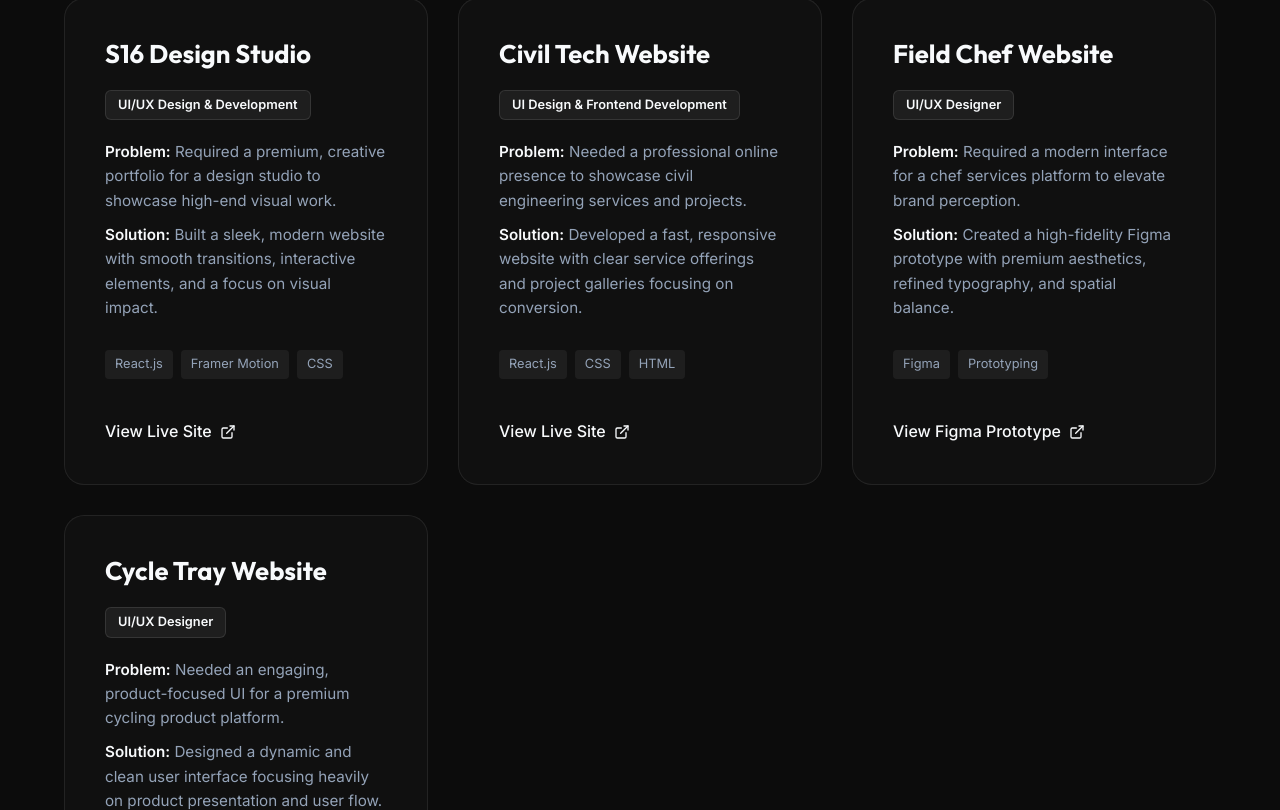
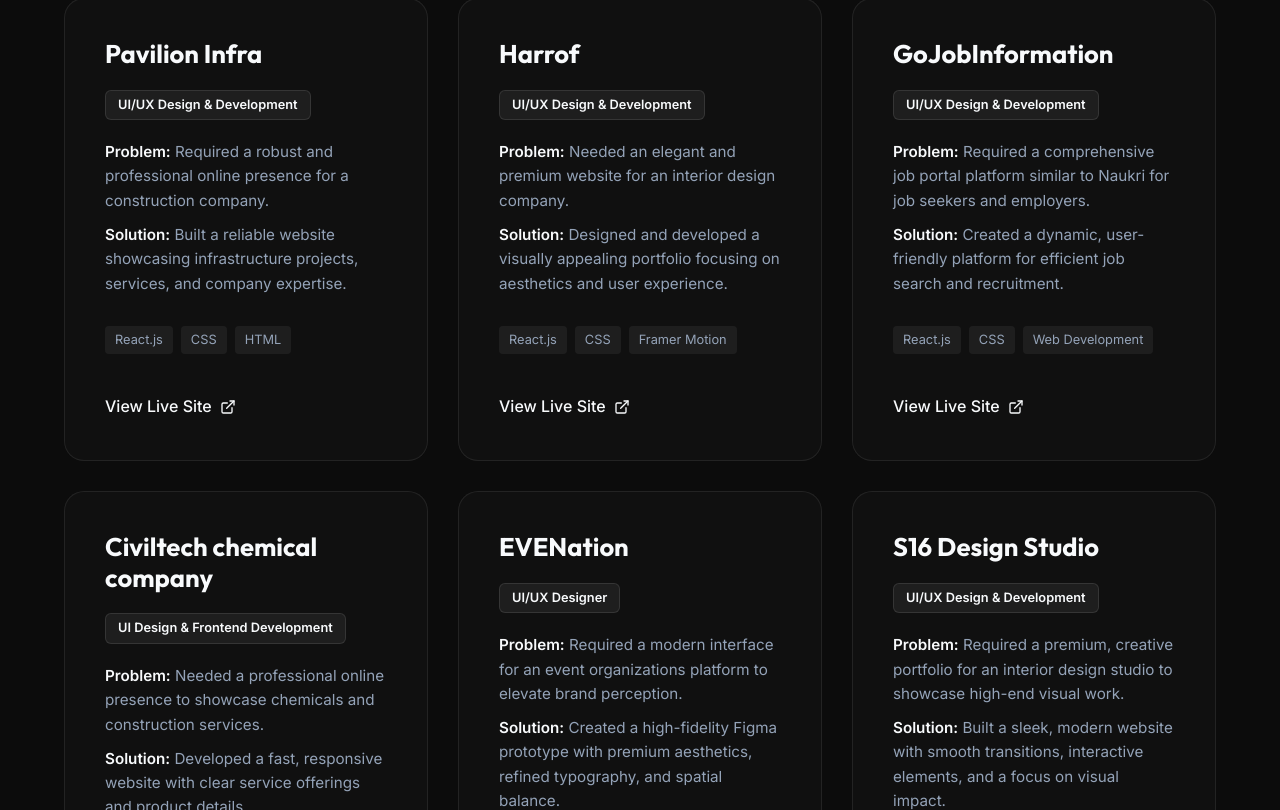
Before and after one commit to JabuPavan/Portfolio-Pavan, a React (Vite) app: page / in a window 1280 px wide. Shown: the part 3610-4420 px from the top of the page. Built offline with nearby package versions, Linux system fonts and the light colour scheme.

Commit message:
Update projects list and add P icon favicon

```diff
--- a/src/components/Projects.jsx
+++ b/src/components/Projects.jsx
@@ -3,37 +3,64 @@ import { ExternalLink } from 'lucide-react';
 
 const projects = [
   {
+    title: 'Pavilion Infra',
+    role: 'UI/UX Design & Development',
+    problem: 'Required a robust and professional online presence for a construction company.',
+    solution: 'Built a reliable website showcasing infrastructure projects, services, and company expertise.',
+    tech: ['React.js', 'CSS', 'HTML'],
+    link: 'https://pavilioninfra.com',
+    linkLabel: 'View Live Site',
+  },
+  {
+    title: 'Harrof',
+    role: 'UI/UX Design & Development',
+    problem: 'Needed an elegant and premium website for an interior design company.',
+    solution: 'Designed and developed a visually appealing portfolio focusing on aesthetics and user experience.',
+    tech: ['React.js', 'CSS', 'Framer Motion'],
+    link: 'https://harrof.com',
+    linkLabel: 'View Live Site',
+  },
+  {
+    title: 'GoJobInformation',
+    role: 'UI/UX Design & Development',
+    problem: 'Required a comprehensive job portal platform similar to Naukri for job seekers and employers.',
+    solution: 'Created a dynamic, user-friendly platform for efficient job search and recruitment.',
+    tech: ['React.js', 'CSS', 'Web Development'],
+    link: 'https://gojobinformation.com',
+    linkLabel: 'View Live Site',
+  },
+  {
+    title: 'Civiltech chemical company',
+    role: 'UI Design & Frontend Development',
+    problem: 'Needed a professional online presence to showcase chemicals and construction services.',
+    solution: 'Developed a fast, responsive website with clear service offerings and product details.',
+    tech: ['React.js', 'CSS', 'HTML'],
+    link: 'https://www.civiltechconchem.com',
+    linkLabel: 'View Live Site',
+  },
+  {
+    title: 'EVENation',
+    role: 'UI/UX Designer',
+    problem: 'Required a modern interface for an event organizations platform to elevate brand perception.',
+    solution: 'Created a high-fidelity Figma prototype with premium aesthetics, refined typography, and spatial balance.',
+    tech: ['Figma', 'Prototyping'],
+    link: 'https://field-chef-49336011.figma.site',
+    linkLabel: 'View Figma Prototype',
+  },
+  {
     title: 'S16 Design Studio',
     role: 'UI/UX Design & Development',
-    problem: 'Required a premium, creative portfolio for a design studio to showcase high-end visual work.',
+    problem: 'Required a premium, creative portfolio for an interior design studio to showcase high-end visual work.',
     solution: 'Built a sleek, modern website with smooth transitions, interactive elements, and a focus on visual impact.',
     tech: ['React.js', 'Framer Motion', 'CSS'],
     link: 'https://s16-design-studio.vercel.app',
     linkLabel: 'View Live Site',
   },
   {
-    title: 'Civil Tech Website',
-    role: 'UI Design & Frontend Development',
-    problem: 'Needed a professional online presence to showcase civil engineering services and projects.',
-    solution: 'Developed a fast, responsive website with clear service offerings and project galleries focusing on conversion.',
-    tech: ['React.js', 'CSS', 'HTML'],
-    link: 'https://www.civiltechconchem.com/',
-    linkLabel: 'View Live Site',
-  },
-  {
-    title: 'Field Chef Website',
+    title: 'AnviAdvisors',
     role: 'UI/UX Designer',
-    problem: 'Required a modern interface for a chef services platform to elevate brand perception.',
-    solution: 'Created a high-fidelity Figma prototype with premium aesthetics, refined typography, and spatial balance.',
-    tech: ['Figma', 'Prototyping'],
-    link: 'https://field-chef-49336011.figma.site',
-    linkLabel: 'View Figma Prototype',
-  },
-  {
-    title: 'Cycle Tray Website',
-    role: 'UI/UX Designer',
-    problem: 'Needed an engaging, product-focused UI for a premium cycling product platform.',
-    solution: 'Designed a dynamic and clean user interface focusing heavily on product presentation and user flow.',
+    problem: 'Needed a trustworthy UI for India\'s First IBBI-Registered Valuation Firm for banks & corporates.',
+    solution: 'Designed a clean, professional interface delivering next-gen valuation intelligence with a focus on tech-driven precision.',
     tech: ['Figma', 'Design System'],
     link: 'https://cycle-tray-49996514.figma.site',
     linkLabel: 'View Figma Prototype',
```
Also changed, not shown: index.html (+1 -1 lines), public/p-icon.svg (added), 1 other file (tests, documents, lock files or other folders).
